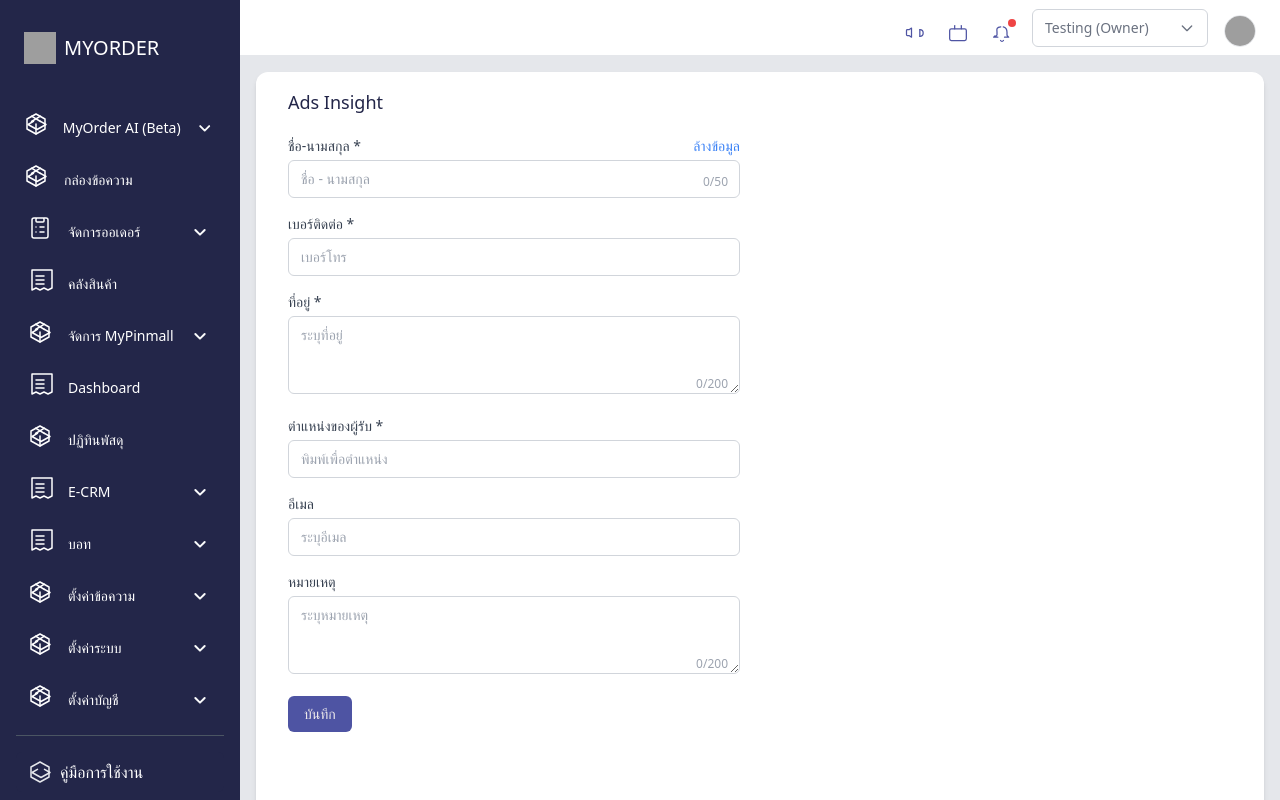
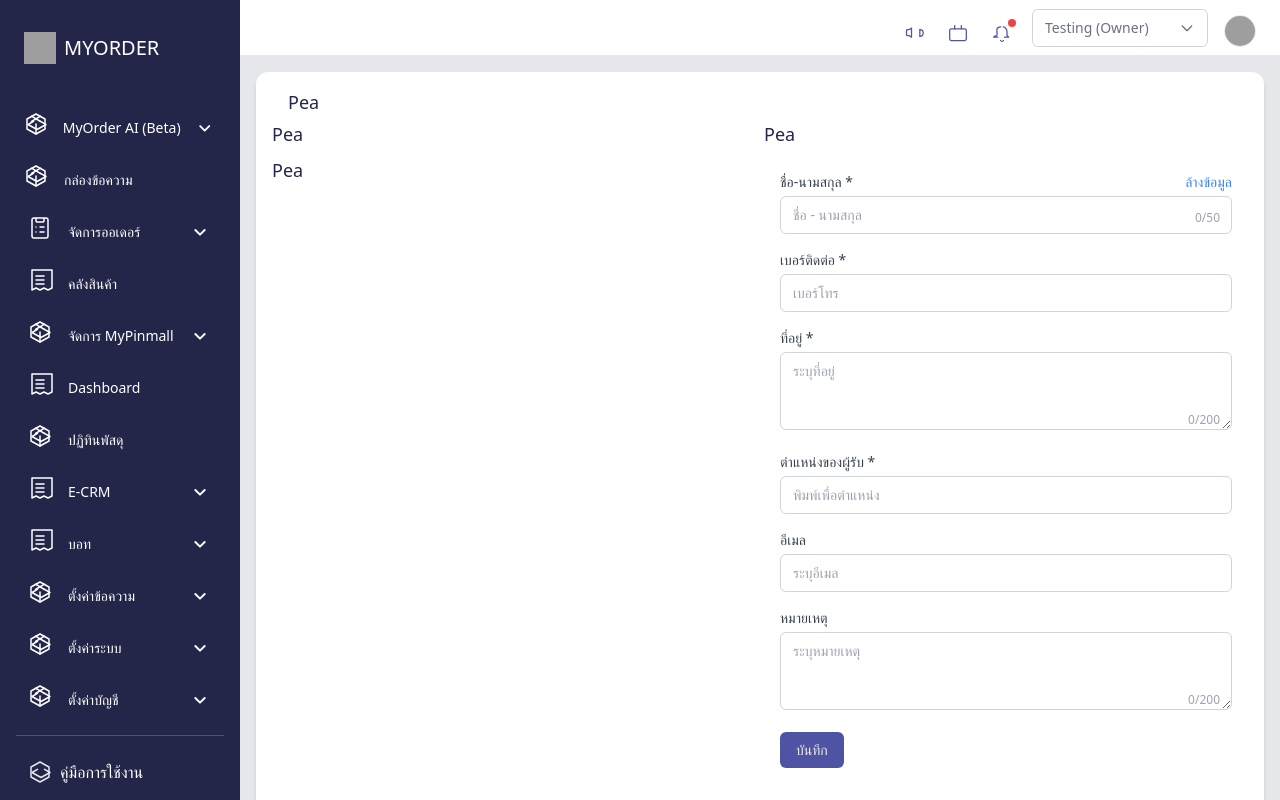
Before and after one commit to Pea-png/AngularLab, an Angular app: page /ads in a window 1280 px wide. Built offline with nearby package versions, Linux system fonts and the light colour scheme; grey boxes are pictures that could not be loaded.

Commit message:
add:new text

```diff
--- a/src/app/feature/ads/ads.component.html
+++ b/src/app/feature/ads/ads.component.html
@@ -4,9 +4,13 @@
         <section class="w-128 flex flex-col p-4 bg-white m-4 rounded-xl shadow-md h-full ">
         <div class="relative  space-y-1 gap-2">
           <div class="flex gap-2 items-center px-4 ">
-            <h1 class="text-lg font-normal text-[#232649]">Ads Insight</h1>
+            <h1 class="text-lg font-normal text-[#232649]">Pea</h1>
           </div>
           <div class="grid grid-cols-2 gap-2">
+                        <h1 class="text-lg font-normal text-[#232649]">Pea</h1>
+            <h1 class="text-lg font-normal text-[#232649]">Pea</h1>
+            <h1 class="text-lg font-normal text-[#232649]">Pea</h1>
+
             <app-form></app-form>
           </div>
 
```
